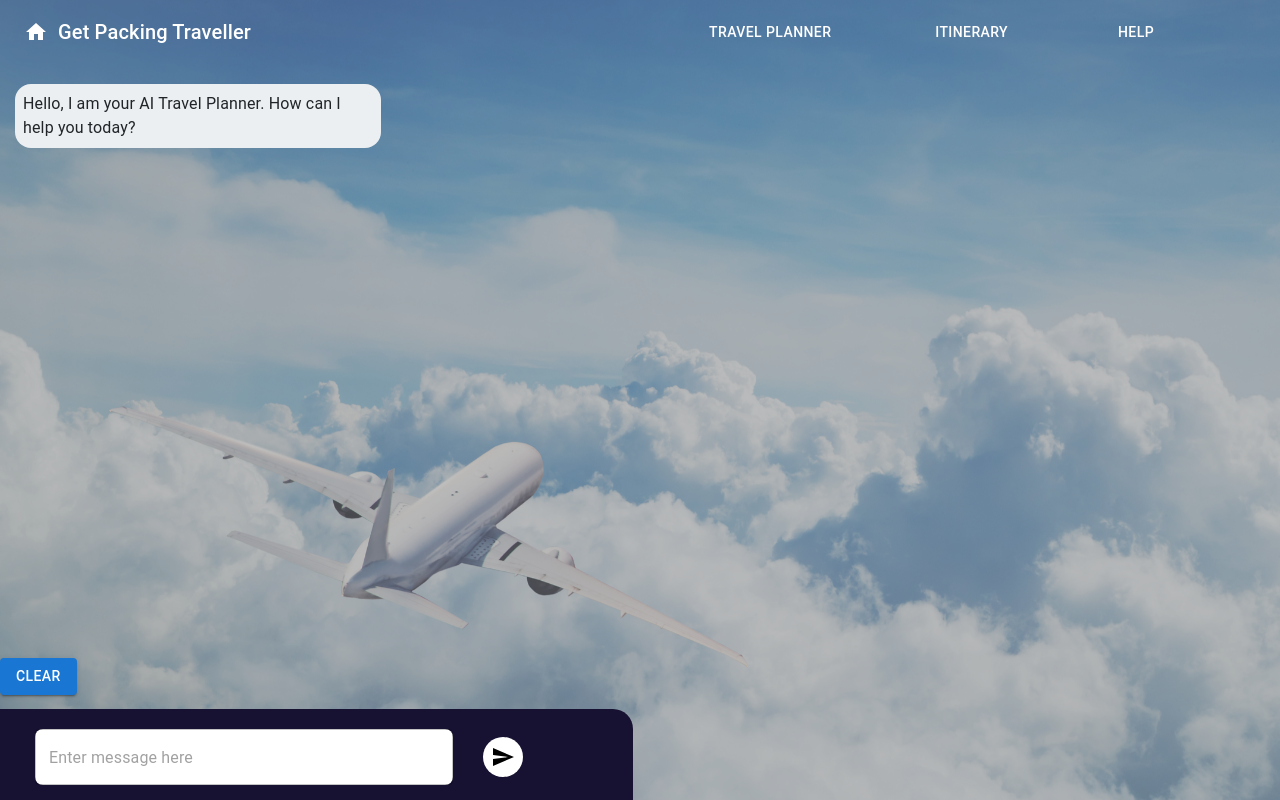
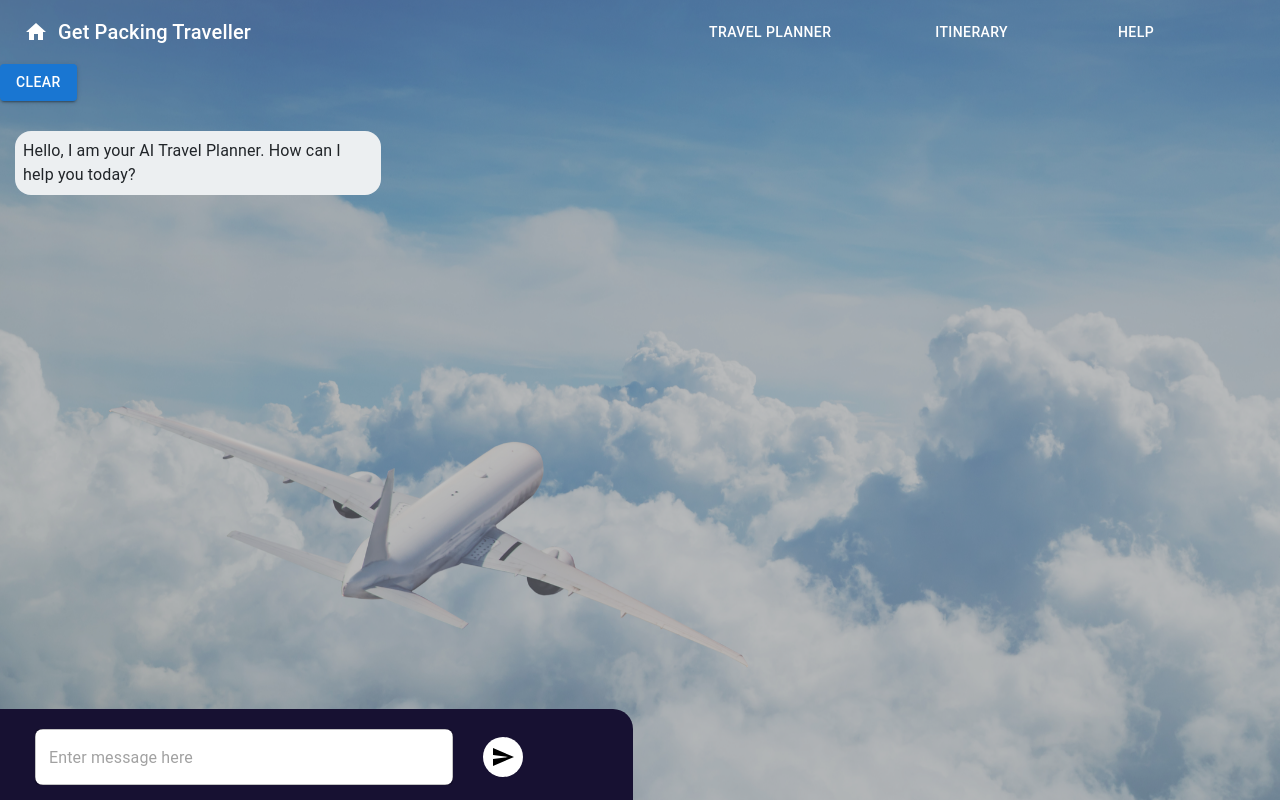
Before and after one commit to Monash-FIT3170/AI_Travel_Plan, a React (Create React App) app in the folder client/: page /chat in a window 1280 px wide. Built offline with nearby package versions, Linux system fonts and the light colour scheme.

Commit message:
frontend change

```diff
--- a/client/src/pages/ChatPage.jsx
+++ b/client/src/pages/ChatPage.jsx
@@ -29,15 +29,15 @@ export function ChatPage() {
         <Background>
             <Grid container>
                 <Grid item xs={6}>
+                    <Button onClick={clearChat} variant="contained" color="primary" style={{ marginBottom: "10px" }}>
+                        Clear
+                    </Button>
                     <ChatBox
                         key={chatBoxKey}  // Pass the key prop to ChatBox
                         travelItinerary={travelItinerary}
                         setItinerary={setItinerary}
                         updateTravelItineraryInLocalStorage={updateTravelItineraryInLocalStorage}
                     />
-                    <Button onClick={clearChat} variant="contained" color="primary" style={{ marginTop: "10px" }}>
-                        Clear
-                    </Button>
                 </Grid>
                 <Grid item xs={6} style={{ height: "93vh", overflowY: "auto" }}>
                     <ItineraryTimeLine travelItinerary={travelItinerary} />
```
